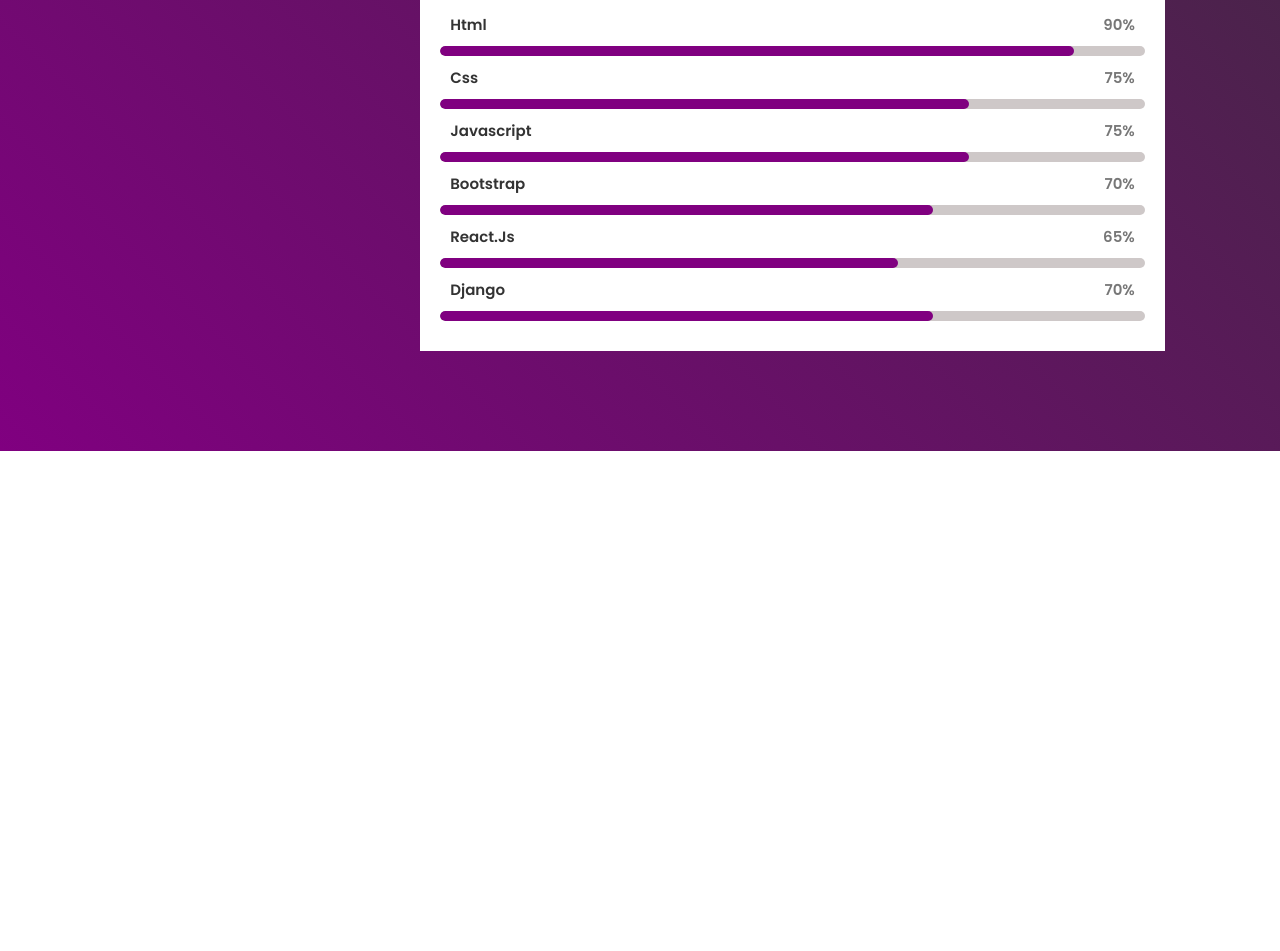
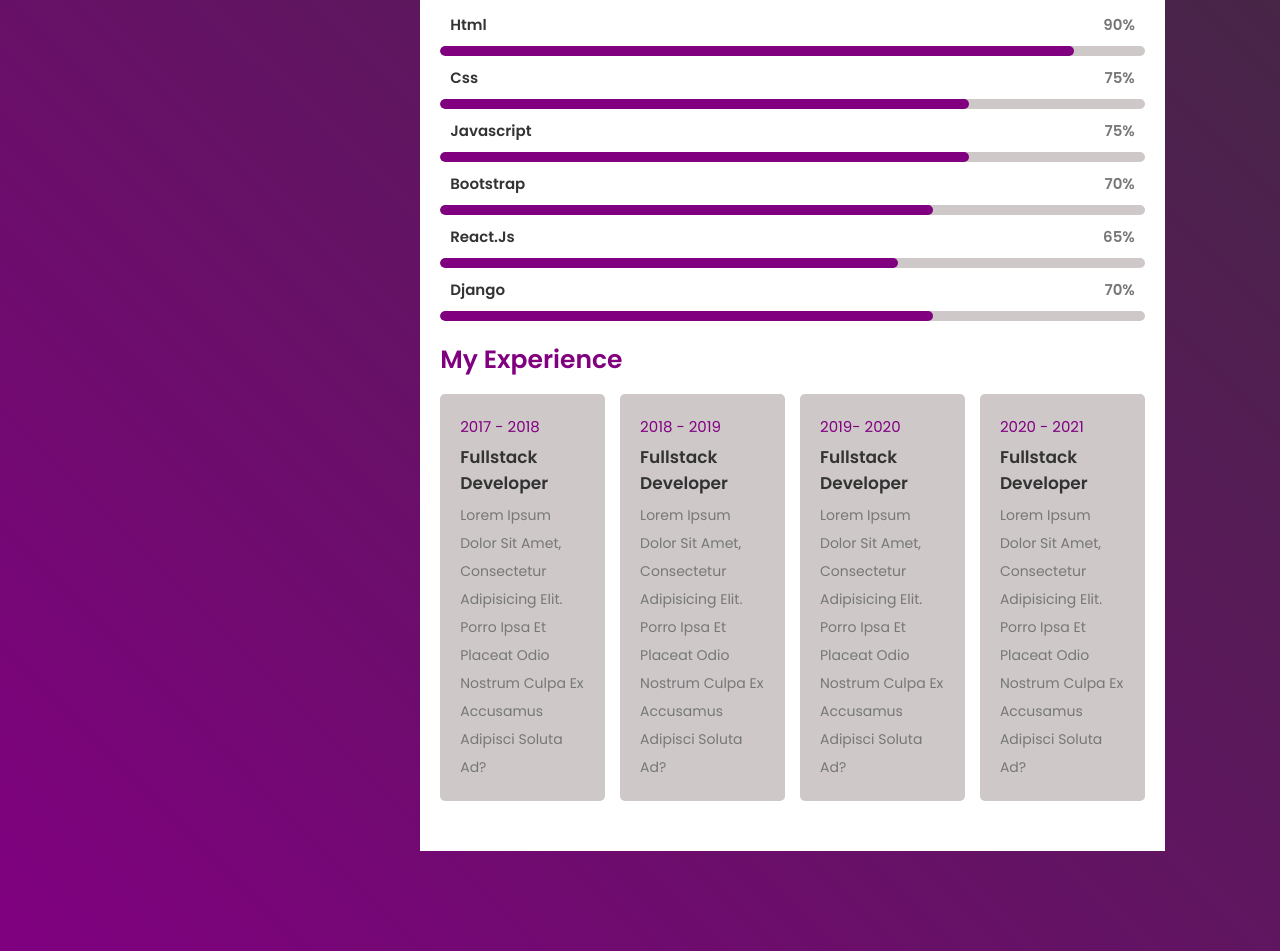
Before and after one commit to ciskoinch8/portfolio-resume, a plain HTML site: page index.html in a window 1280 px wide. Shown: the part 784-1735 px from the top of the page. Before the commit the page ends 1235 px from the top, so only its background shows below. Drawn offline with Linux system fonts and the light colour scheme.

Commit message:
add experience

```diff
--- a/css/style.css
+++ b/css/style.css
@@ -195,3 +195,32 @@ html::-webkit-scrollbar-thumb{
 .container .information .skills .box-container .box:first-child .progress:nth-child(6) .bar span{
     width: 70%;
 }
+
+.container .information .experience{
+    margin: 20px 0;
+}
+.container .information .experience .box-container{
+    display: flex;
+    flex: wrap;
+    gap: 15px;
+}
+.container .information .experience .box-container .box{
+    padding: 20px;
+    border-radius: 5px;
+    flex: 1 1 350px;
+    background: var(--light-bg);
+}
+.container .information .experience .box-container .box span{
+    color: var(--purple);
+    font-size: 15px;
+}
+.container .information .experience .box-container .box h3{
+    color: var(--black);
+    font-size: 17px;
+    padding: 5px 0;
+}
+.container .information .experience .box-container .box p{
+    color: var(--light-color);
+    line-height: 2;
+    font-size: 14px;
+}
--- a/index.html
+++ b/index.html
@@ -111,6 +111,33 @@
                     </div>
                 </div>
             </div>
+
+            <div class="experience">
+                <h3 class="title">my experience</h3>
+                <div class="box-container">
+                    <div class="box">
+                        <span>2017 - 2018</span>
+                        <h3>fullstack developer</h3>
+                        <p>Lorem ipsum dolor sit amet, consectetur adipisicing elit. Porro ipsa et placeat odio nostrum culpa ex accusamus adipisci soluta ad?</p>
+                    </div>
+                    <div class="box">
+                        <span>2018 - 2019</span>
+                        <h3>fullstack developer</h3>
+                        <p>Lorem ipsum dolor sit amet, consectetur adipisicing elit. Porro ipsa et placeat odio nostrum culpa ex accusamus adipisci soluta ad?</p>
+                    </div>
+                    <div class="box">
+                        <span>2019- 2020</span>
+                        <h3>fullstack developer</h3>
+                        <p>Lorem ipsum dolor sit amet, consectetur adipisicing elit. Porro ipsa et placeat odio nostrum culpa ex accusamus adipisci soluta ad?</p>
+                    </div>
+                    <div class="box">
+                        <span>2020 - 2021</span>
+                        <h3>fullstack developer</h3>
+                        <p>Lorem ipsum dolor sit amet, consectetur adipisicing elit. Porro ipsa et placeat odio nostrum culpa ex accusamus adipisci soluta ad?</p>
+                    </div>
+                </div>
+            </div>
+
         </div>
     </div>
 
```
